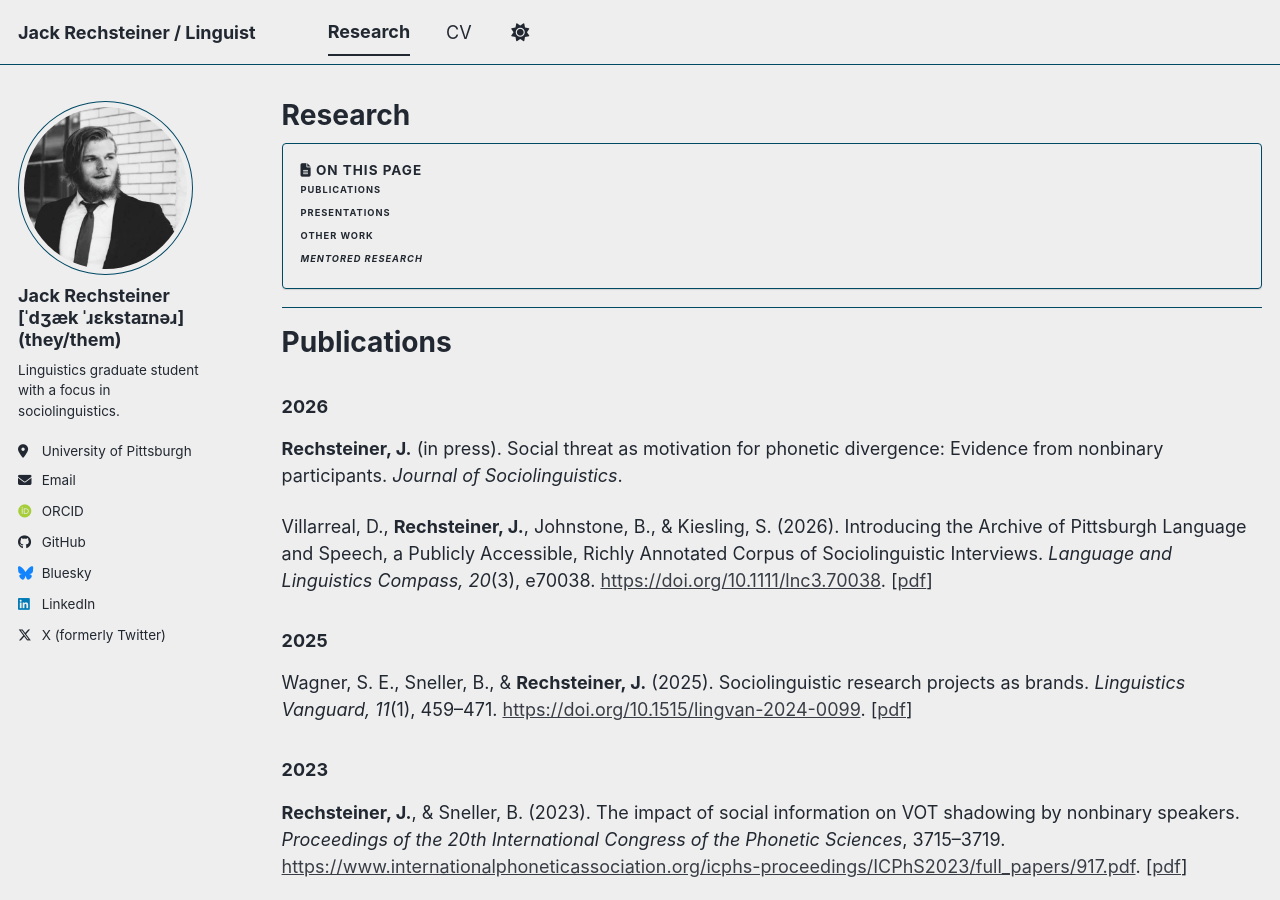
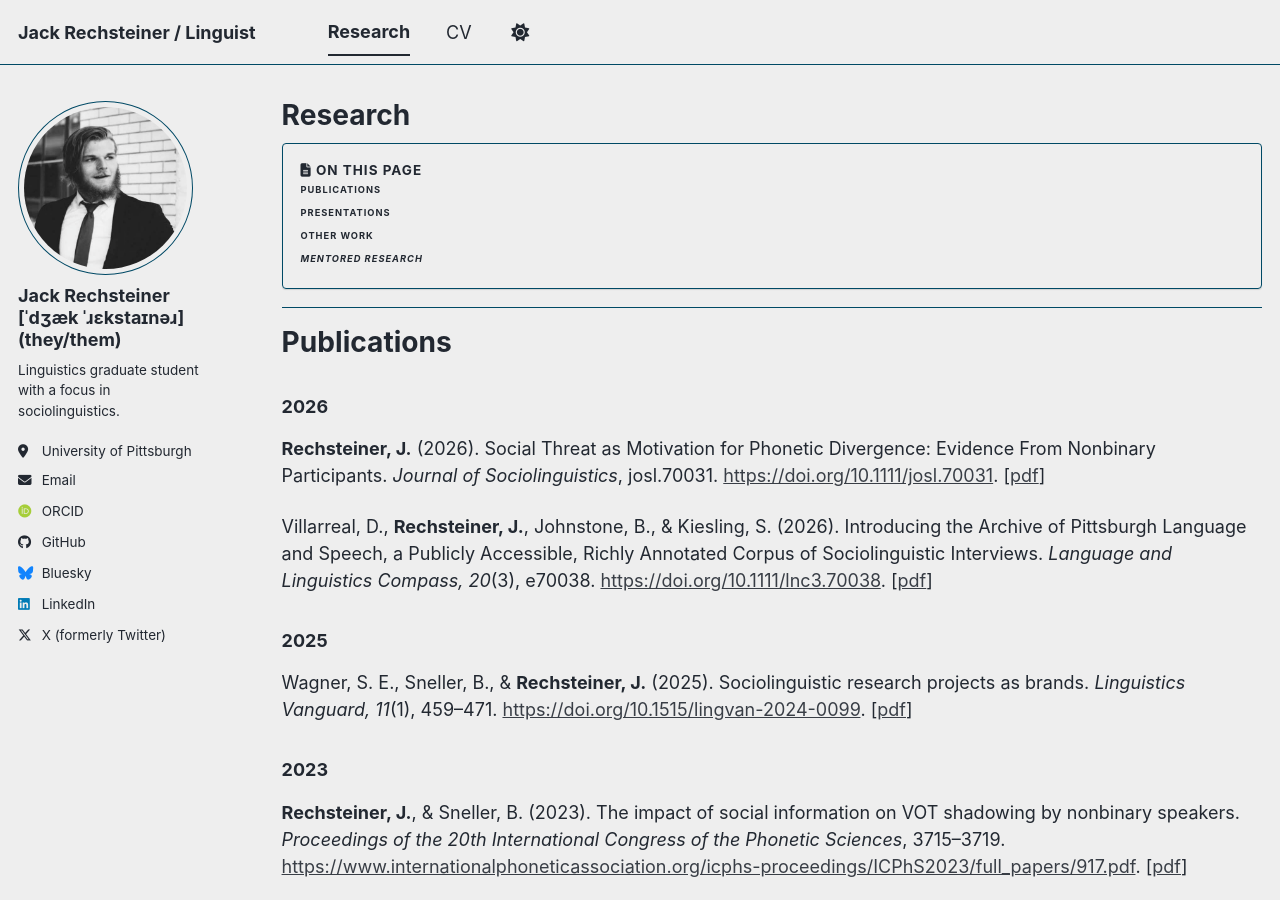
Before and after one commit to jackrechsteiner/jackrechsteiner.github.io, a Jekyll site: the page built from _pages/research.md, in a window 1280 px wide and 900 px high. Built offline with Jekyll 4.4.1, drawn with Linux system fonts in a browser that asks for light colours; some web fonts are replaced; a script bundle is joined from its source files by our own code; library files that are not in the unit come from our copies.

Commit message:
Adding link and file to JSoc 2026 article

```diff
--- a/_pages/research.md
+++ b/_pages/research.md
@@ -15,7 +15,8 @@ author_profile: true
 
 ### 2026
 
-**Rechsteiner, J.** (in press). Social threat as motivation for phonetic divergence: Evidence from nonbinary participants. *Journal of Sociolinguistics*.
+**Rechsteiner, J.** (2026). Social Threat as Motivation for Phonetic Divergence: Evidence From Nonbinary Participants. *Journal of Sociolinguistics*, josl.70031. <https://doi.org/10.1111/josl.70031>. [[pdf](http://jackrechsteiner.github.io/files/Rechsteiner_JSoc_2026.pdf)]
+
 
 Villarreal, D., **Rechsteiner, J.**, Johnstone, B., & Kiesling, S. (2026). Introducing the Archive of Pittsburgh Language and Speech, a Publicly Accessible, Richly Annotated Corpus of Sociolinguistic Interviews. *Language and Linguistics Compass, 20*(3), e70038. <https://doi.org/10.1111/lnc3.70038>. [[pdf](http://jackrechsteiner.github.io/files/IntroducingAPLS2026.pdf)]
 
```
Also changed, not shown: 1 other file.
